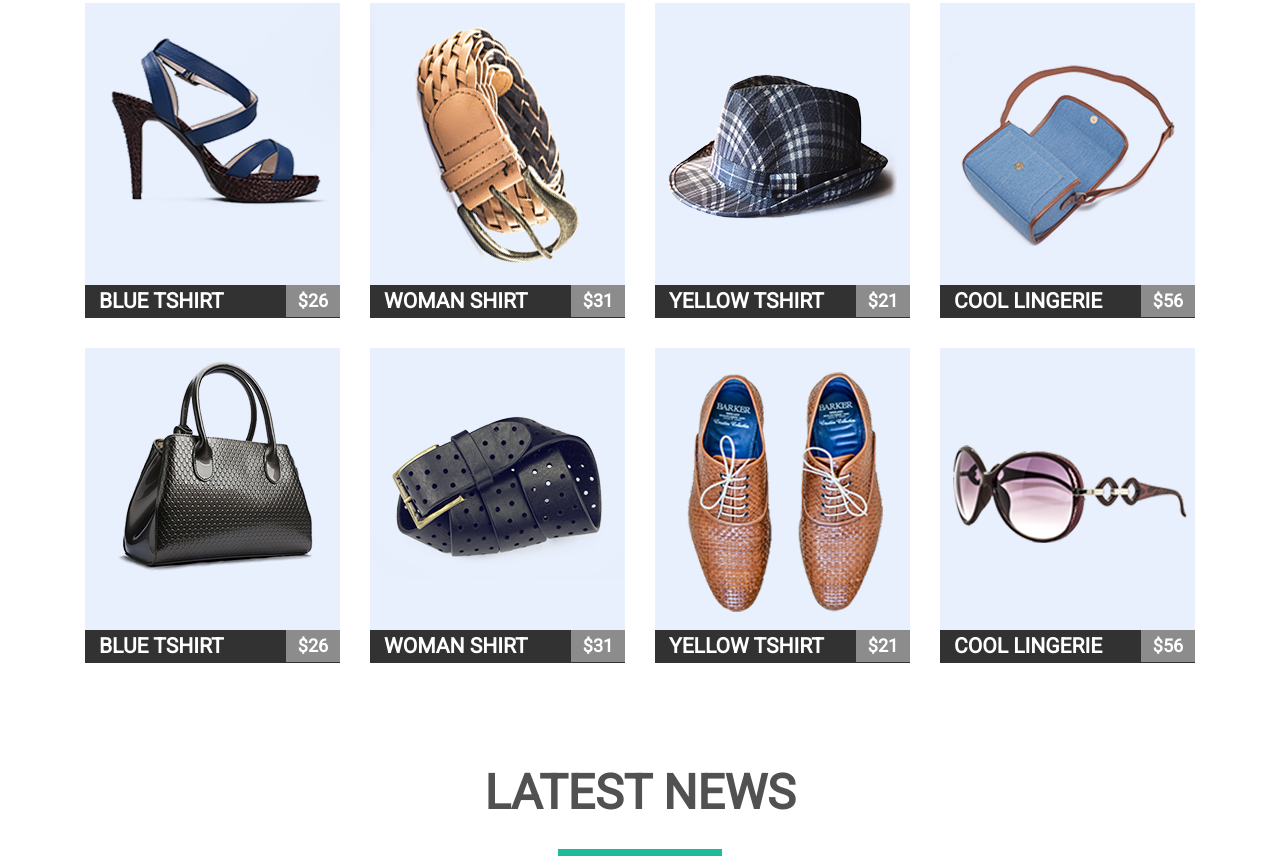
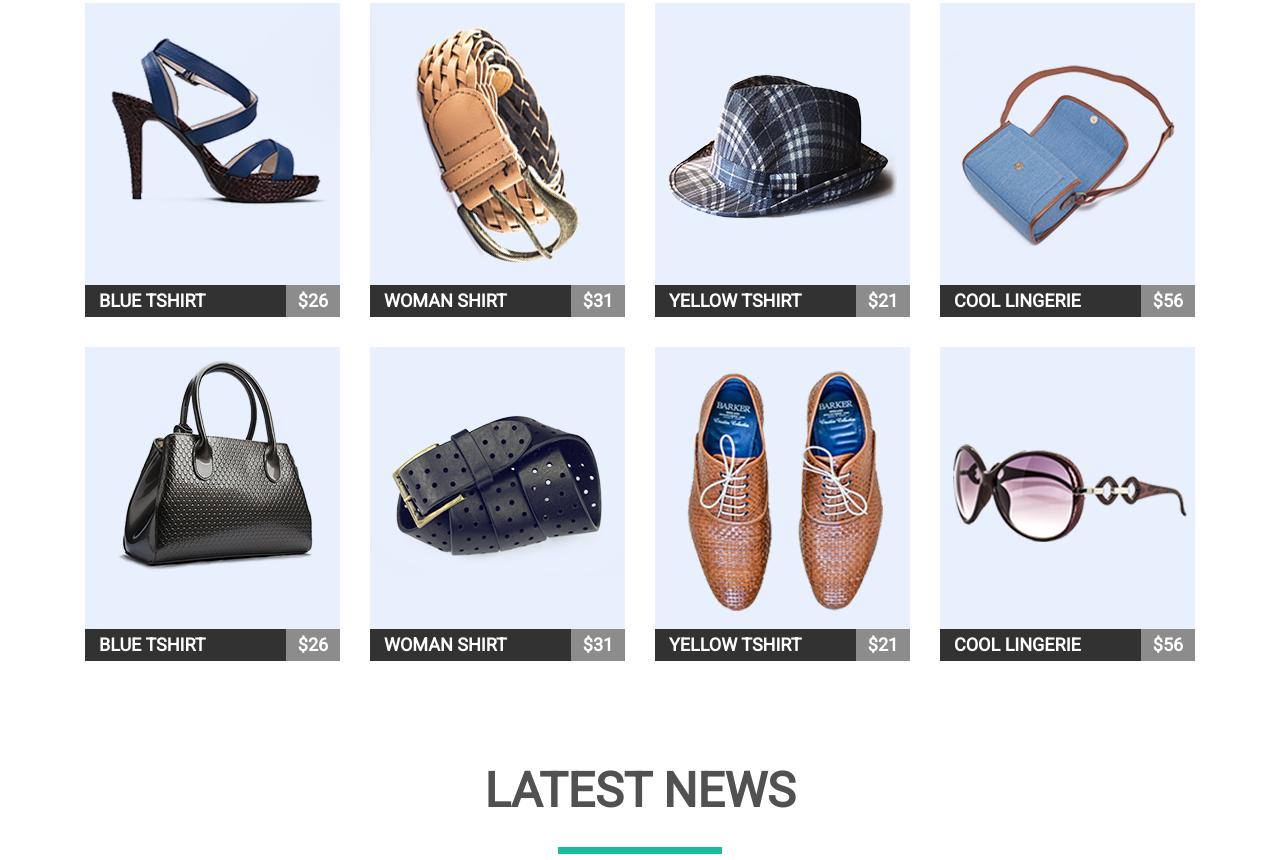
Before and after one commit to roman8301/goit-html-css-module-4, a plain HTML site: page index.html in a window 1280 px wide. Shown: the part 352-1212 px from the top of the page. Drawn offline with nearby package versions, Linux system fonts and the light colour scheme.

Commit message:
Product title updated

```diff
--- a/css/style.css
+++ b/css/style.css
@@ -142,14 +142,16 @@ html {
 }
 
 .product-list__item__title {
+  width: 201px;
   padding-left: 14px;
-  display: inline-block;
+  font-size: 18px;
+  float: left;
   margin: 0;
 }
 
 .product-list__item__price {
   width: 54px;
-  float: right;
+  float: left;
   background-color: rgba(255, 255, 255, 0.44);
   text-align: center;
 }
--- a/index.html
+++ b/index.html
@@ -39,8 +39,8 @@
       </nav>
     </header>
     <!-- MAIN SECTION -->
-    <!-- PRODUCTS BLOCK -->
     <main>
+      <!-- PRODUCTS BLOCK -->
       <section class="container">
         <h2 class="section-title">featured products</h2>
         <ul class="product-list clearfix">
@@ -54,7 +54,7 @@
                 class="product-list__item__image"
               />
             </a>
-            <a href="#" class="product-list__item__wrapper">
+            <a href="#" class="product-list__item__wrapper clearfix">
               <h3 class="product-list__item__title">blue tshirt</h3>
               <span class="product-list__item__price">$26</span>
             </a>
@@ -69,7 +69,7 @@
                 class="product-list__item__image"
               />
             </a>
-            <a href="#" class="product-list__item__wrapper">
+            <a href="#" class="product-list__item__wrapper clearfix">
               <h3 class="product-list__item__title">woman shirt</h3>
               <span class="product-list__item__price">$31</span>
             </a>
@@ -84,7 +84,7 @@
                 class="product-list__item__image"
               />
             </a>
-            <a href="#" class="product-list__item__wrapper">
+            <a href="#" class="product-list__item__wrapper clearfix">
               <h3 class="product-list__item__title">yellow tshirt</h3>
               <span class="product-list__item__price">$21</span>
             </a>
@@ -99,7 +99,7 @@
                 class="product-list__item__image"
               />
             </a>
-            <a href="#" class="product-list__item__wrapper">
+            <a href="#" class="product-list__item__wrapper clearfix">
               <h3 class="product-list__item__title">cool lingerie</h3>
               <span class="product-list__item__price">$56</span>
             </a>
@@ -114,7 +114,7 @@
                 class="product-list__item__image"
               />
             </a>
-            <a href="#" class="product-list__item__wrapper">
+            <a href="#" class="product-list__item__wrapper clearfix">
               <h3 class="product-list__item__title">blue tshirt</h3>
               <span class="product-list__item__price">$26</span>
             </a>
@@ -129,7 +129,7 @@
                 class="product-list__item__image"
               />
             </a>
-            <a href="#" class="product-list__item__wrapper">
+            <a href="#" class="product-list__item__wrapper clearfix">
               <h3 class="product-list__item__title">woman shirt</h3>
               <span class="product-list__item__price">$31</span>
             </a>
@@ -144,7 +144,7 @@
                 class="product-list__item__image"
               />
             </a>
-            <a href="#" class="product-list__item__wrapper">
+            <a href="#" class="product-list__item__wrapper clearfix">
               <h3 class="product-list__item__title">yellow tshirt</h3>
               <span class="product-list__item__price">$21</span>
             </a>
@@ -159,7 +159,7 @@
                 class="product-list__item__image"
               />
             </a>
-            <a href="#" class="product-list__item__wrapper">
+            <a href="#" class="product-list__item__wrapper clearfix">
               <h3 class="product-list__item__title">cool lingerie</h3>
               <span class="product-list__item__price">$56</span>
             </a>
```
